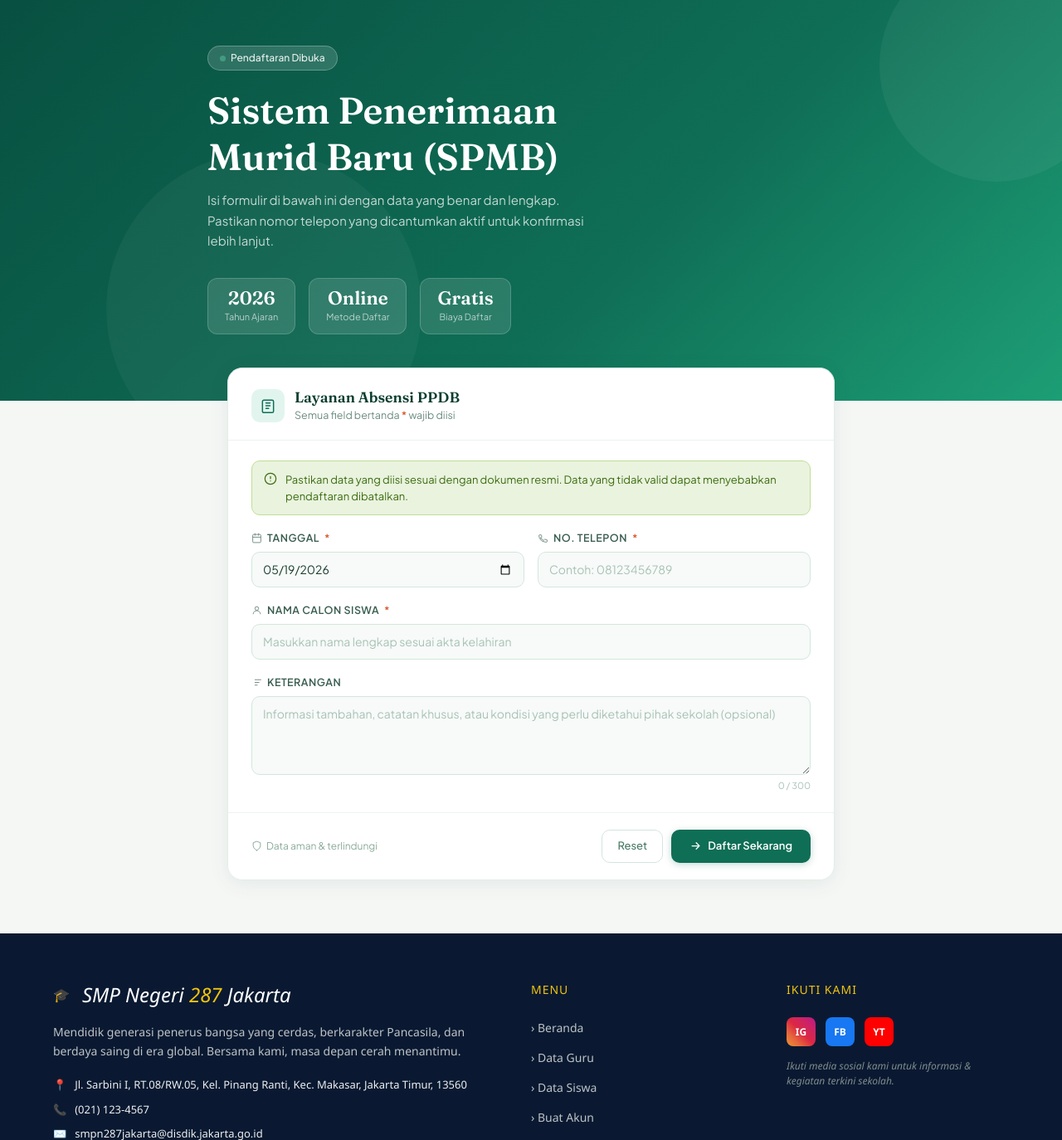
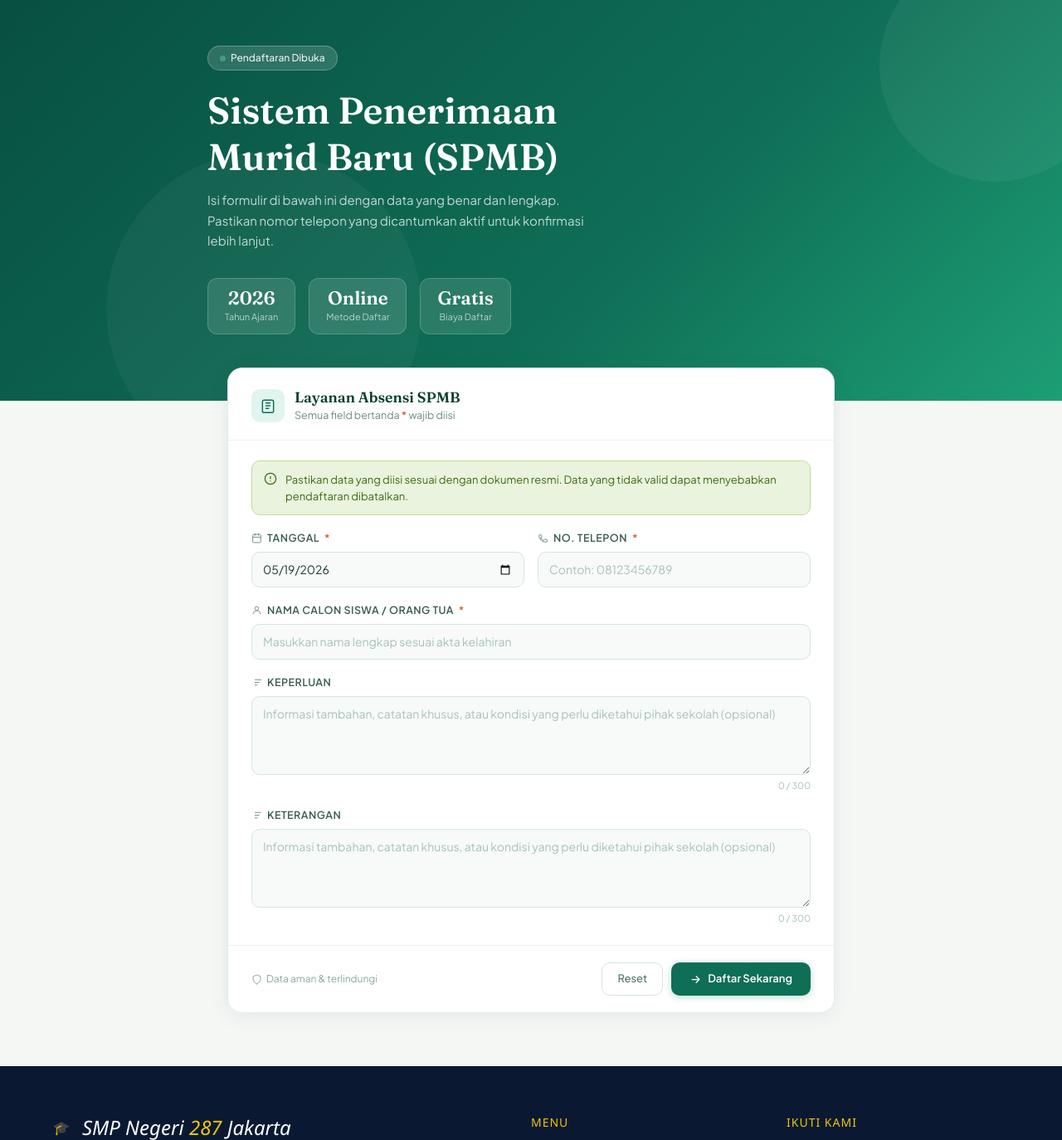
Before and after one commit to ahmadAndika2011/digital-book-smpn-287-jakarta, a Flask app: page /layanan-ppdb in a window 1280 px wide. Shown: the part 103-1477 px from the top of the page at 83% size. Run offline with Flask 3, Linux system fonts and the light colour scheme; parts of the project's set-up code (start-up, migrations or seed data) failed here and were passed over; some libraries are stand-ins or nearby versions.

Commit message:
fixed issue

```diff
--- a/website/blueprints/layanan_ppdb.py
+++ b/website/blueprints/layanan_ppdb.py
@@ -11,6 +11,7 @@ def layanan_ppdb():
         tanggal_input = request.form.get("tanggal")
         no_telepon_input = request.form.get("no_telepon")
         nama_calon_siswa_input = request.form.get("nama_calon_siswa")
+        keperluan_input = request.form.get("keperluan")
         keterangan_input = request.form.get("keterangan")
 
         try:
@@ -27,11 +28,15 @@ def layanan_ppdb():
         elif len(nama_calon_siswa_input) < 1:
             flash("Nama calon siswa harus di isi.", category="error")
             return redirect(url_for("layanan_ppdb.layanan_ppdb"))
+        elif len(keperluan_input) < 1:
+            flash("Form keperluan harus di isi.", category="error")
+            return redirect(url_for("layanan_ppdb.layanan_ppdb"))
         else:
             data = DatabaseLayananPpdb(
                 tanggal=tanggal_input,
                 nama_calon_siswa=nama_calon_siswa_input,
                 no_telepon=no_telepon_input,
+                keperluan=keperluan_input,
                 keterangan=keterangan_input
             )
             db.session.add(data)
--- a/website/models.py
+++ b/website/models.py
@@ -79,6 +79,7 @@ class DatabaseLayananPpdb(db.Model, UserMixin):
     tanggal = db.Column(db.String(150))
     nama_calon_siswa = db.Column(db.String(200))
     no_telepon = db.Column(db.String(20))
+    keperluan = db.Column(db.String(300))
     keterangan = db.Column(db.String(300))
 
 
--- a/website/templates/layanan-ppdb.html
+++ b/website/templates/layanan-ppdb.html
@@ -364,7 +364,7 @@
           </svg>
         </div>
         <div>
-          <h2>Layanan Absensi PPDB</h2>
+          <h2>Layanan Absensi SPMB</h2>
           <p>Semua field bertanda <span style="color:#D85A30;font-weight:600;">*</span> wajib diisi</p>
         </div>
       </div>
@@ -409,9 +409,20 @@
                 <circle cx="12" cy="8" r="4" stroke="currentColor" stroke-width="1.8"/>
                 <path d="M4 20c0-4 3.58-7 8-7s8 3 8 7" stroke="currentColor" stroke-width="1.8" stroke-linecap="round"/>
               </svg>
-              Nama Calon Siswa <span class="field-req">*</span>
+              Nama Calon Siswa / Orang Tua<span class="field-req">*</span>
             </label>
             <input type="text" id="nama_calon_siswa" name="nama_calon_siswa" class="field-input" placeholder="Masukkan nama lengkap sesuai akta kelahiran" maxlength="200" required />
+          </div>
+
+          <div class="field-group">
+            <label class="field-label" for="keterangan">
+              <svg width="13" height="13" viewBox="0 0 24 24" fill="none">
+                <path d="M8 6h13M8 12h9M8 18h5" stroke="currentColor" stroke-width="1.8" stroke-linecap="round"/>
+              </svg>
+              KEPERLUAN
+            </label>
+            <textarea id="keperluan" name="keperluan" class="field-input" placeholder="Informasi tambahan, catatan khusus, atau kondisi yang perlu diketahui pihak sekolah (opsional)" maxlength="300"></textarea>
+            <div class="char-counter" id="keperluan-count">0 / 300</div>
           </div>
 
           <div class="field-group">
```
Also changed, not shown: website/templates/detail-data-layanan-ppdb.html (+18 -0 lines).
